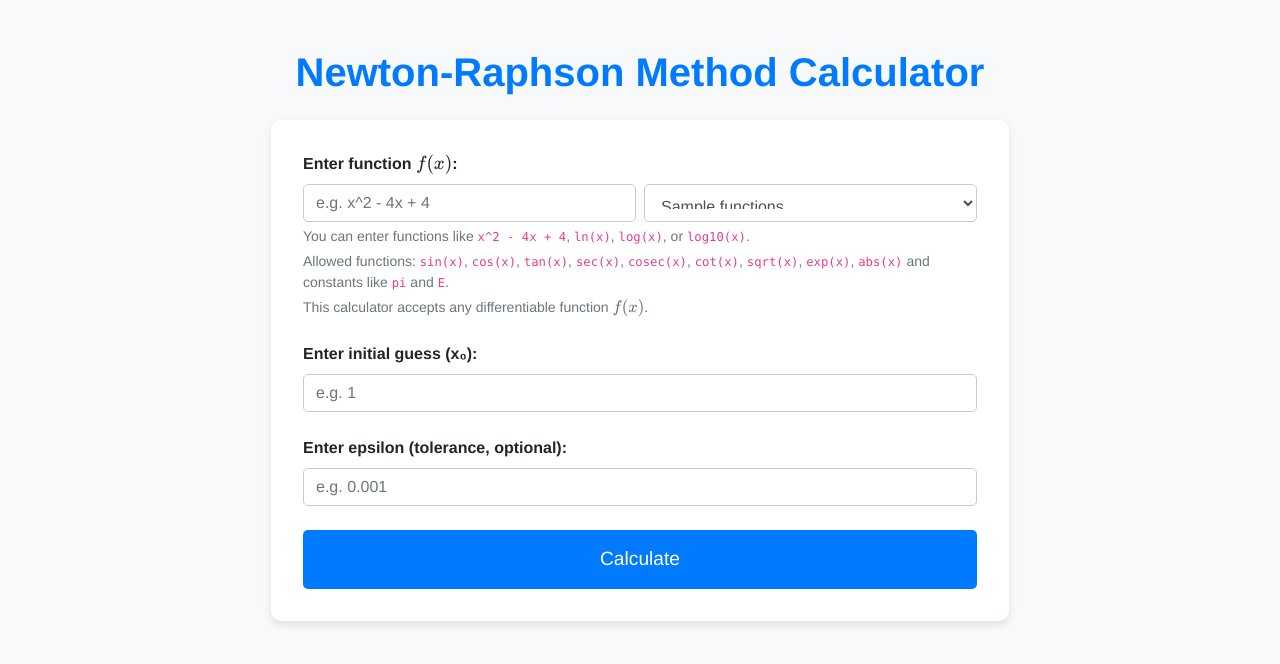
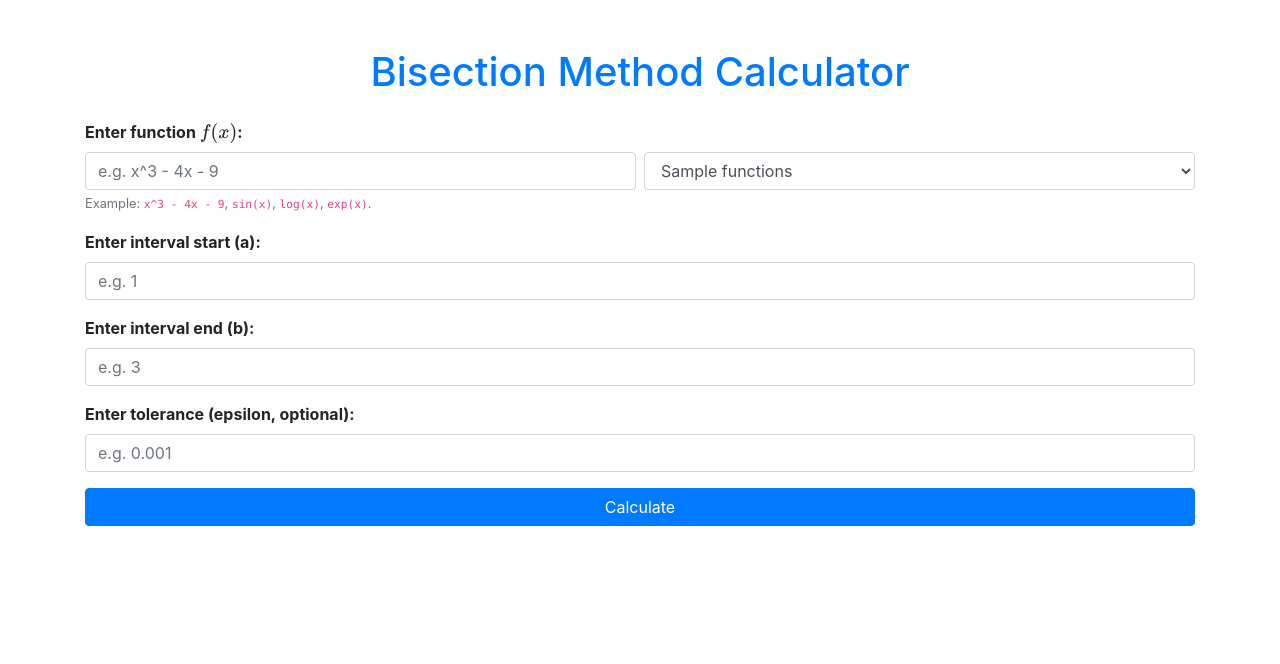
Before and after one commit to Sayidullo/bisection-method-calculator, a Flask app: page / in a window 1280 px wide. Shown: the top 664 px of the page. Run offline with Flask 3, Linux system fonts and the light colour scheme; some libraries are stand-ins or nearby versions.

Commit message:
Initial commit

```diff
--- a/app.py
+++ b/app.py
@@ -1,7 +1,6 @@
 from flask import Flask, render_template, request
 import sympy as sp
 import numpy as np
-from decimal import Decimal, InvalidOperation
 
 # Import additional parsing tools
 from sympy.parsing.sympy_parser import (
@@ -33,38 +32,49 @@
 
 transformations = standard_transformations + (implicit_multiplication_application, convert_xor)
 
-def newton_raphson(f, df, x0, epsilon=0.001, max_iterations=100):
-    """Performs the Newton-Raphson method to find a root of f(x)."""
+def bisection_method(f, a, b, epsilon=0.001, max_iterations=100):
+    """Performs the Bisection method to find a root of f(x)."""
     steps = []
-    current_x = float(x0)  # Convert Decimal to float for compatibility
+
+    try:
+        f_a = f(a)
+        f_b = f(b)
+
+        if not np.isfinite(f_a) or not np.isfinite(f_b):
+            return None, "Function evaluation resulted in an invalid number."
+
+        if f_a * f_b > 0:
+            return None, "Invalid interval: f(a) and f(b) must have opposite signs."
+
+    except Exception as e:
+        return None, f"Function evaluation error: {str(e)}"
 
     for iteration in range(max_iterations):
-        current_f = float(f(current_x))  # Ensure float conversion
-        current_df = float(df(current_x))
-
-        if abs(current_df) < 1e-8:  # Check for division by near-zero
-            return None, f"Derivative too small at x = {current_x:.6f}. The method may not converge."
-
-        next_x = current_x - (current_f / current_df)
-        error_val = abs(next_x - current_x)
+        mid = (a + b) / 2
+        f_mid = f(mid)
+        error_val = abs(b - a) / 2
 
         steps.append({
-            "iteration": iteration,
-            "x_n": current_x,
-            "f_x": current_f,
-            "df_x": current_df,
-            "next_x": next_x,
+            "iteration": iteration + 1,
+            "a": a,
+            "b": b,
+            "mid": mid,
+            "f_mid": f_mid,
             "error": error_val,
-            "formula": f"xₙ₊₁ = {current_x:.6f} - ({current_f:.6f})/({current_df:.6f}) = {next_x:.6f}"
+            "formula": f"mid = ({a:.6f} + {b:.6f}) / 2 = {mid:.6f}"
         })
 
-        if abs(current_f) < epsilon:  # Stop if function value is close to zero
+        if abs(f_mid) < epsilon or error_val < epsilon:
             return steps, None
 
-        current_x = next_x
+        if f_mid * f_a < 0:
+            b = mid
+            f_b = f_mid  # Update f(b)
+        else:
+            a = mid
+            f_a = f_mid  # Update f(a)
 
-    return None, "Newton-Raphson method did not converge after 100 iterations. Try another initial guess."
-
+    return None, "Bisection method did not converge after 100 iterations."
 
 @app.route("/", methods=["GET", "POST"])
 def index():
@@ -82,29 +92,33 @@
             x = sp.symbols('x')
             f_expr = parse_expr(function_str, local_dict=allowed_locals, transformations=transformations)
         except (SyntaxError, ValueError, TypeError) as e:
-            return render_template("index.html", error=f"Invalid function expression: Check syntax or use supported functions like sin(x), cos(x), etc. Details: {str(e)}")
-
-        f = sp.lambdify(x, f_expr, 'numpy')
-        df_expr = sp.diff(f_expr, x)
-        df = sp.lambdify(x, df_expr, 'numpy')
+            return render_template("index.html", error=f"Invalid function expression: {str(e)}")
 
         try:
-            x0 = float(request.form.get("x0"))  # Convert input directly to float
+            f = sp.lambdify(x, f_expr, 'numpy')  # Try NumPy first
+        except:
+            f = sp.lambdify(x, f_expr, 'sympy')  # Fallback to SymPy
+
+        try:
+            a = float(request.form.get("a"))
+            b = float(request.form.get("b"))
             epsilon = float(request.form.get("epsilon")) if request.form.get("epsilon") else 0.001
 
+            if a >= b:
+                return render_template("index.html", error="Invalid interval: a must be less than b.")
             if epsilon < 1e-10:
                 return render_template("index.html", error="Epsilon is too small. Use a value ≥ 1e-10.")
 
         except ValueError:
-            return render_template("index.html", error="Invalid numerical input for x₀ or epsilon.")
+            return render_template("index.html", error="Invalid numerical input for a, b, or epsilon.")
 
-        steps, error = newton_raphson(f, df, x0, epsilon)
+        steps, error = bisection_method(f, a, b, epsilon)
 
         if error:
             return render_template("index.html", error=error)
 
-        solution = steps[-1]["next_x"]
-        iteration_points = [x0] + [step["next_x"] for step in steps]
+        solution = steps[-1]["mid"]
+        iteration_points = [step["mid"] for step in steps]
         iteration_y = [f(val) for val in iteration_points]
 
         min_x = min(iteration_points)
--- a/templates/index.html
+++ b/templates/index.html
@@ -3,9 +3,9 @@
 
 <head>
   <meta charset="UTF-8">
-  <title>Newton-Raphson Calculator</title>
+  <title>Bisection Method Calculator</title>
   <meta name="viewport" content="width=device-width, initial-scale=1.0">
-  <!-- Bootstrap CSS for responsive design -->
+  <!-- Bootstrap CSS -->
   <link rel="stylesheet" href="https://stackpath.bootstrapcdn.com/bootstrap/4.5.2/css/bootstrap.min.css">
   <!-- Animate.css for animations -->
   <link rel="stylesheet" href="https://cdnjs.cloudflare.com/ajax/libs/animate.css/4.1.1/animate.min.css" />
@@ -18,7 +18,7 @@
 </head>
 
 <body class="container mt-5">
-  <h1 class="mb-4 animate__animated animate__fadeInDown text-center text-primary">Newton-Raphson Method Calculator</h1>
+  <h1 class="mb-4 animate__animated animate__fadeInDown text-center text-primary">Bisection Method Calculator</h1>
 
   {% if error %}
   <div class="alert alert-danger animate__animated animate__fadeInUp">{{ error }}</div>
@@ -28,41 +28,35 @@
     <div class="form-group">
       <label for="function"><strong>Enter function \( f(x) \):</strong></label>
       <div class="d-flex">
-        <input type="text" name="function" id="function" class="form-control" placeholder="e.g. x^2 - 4x + 4" required>
+        <input type="text" name="function" id="function" class="form-control" placeholder="e.g. x^3 - 4x - 9" required>
         <select id="functionDropdown" class="form-control ml-2" onchange="insertFunction()">
           <option value="">Sample functions</option>
-          <option value="x^2 - 4*x + 4" data-latex="x^2 - 4x + 4">x² - 4x + 4</option>
-          <option value="x^3 - 6*x^2 + 11*x - 6" data-latex="x^3 - 6x^2 + 11x - 6">x³ - 6x² + 11x - 6</option>
-          <option value="x^2 + sin(x)" data-latex="x^2 + \sin(x)">x² + sin(x)</option>
-          <option value="exp(x) - x" data-latex="\exp(x) - x">exp(x) - x</option>
-          <option value="abs(x)" data-latex="|x|">|x|</option>
-          <option value="x^2 - cos(x)" data-latex="x^2 - \cos(x)">x² - cos(x)</option>
-          <option value="log(x)" data-latex="\ln(x)">ln(x)</option>
-          <option value="sqrt(x) + 1" data-latex="\sqrt{x} + 1">√(x) + 1</option>
-          <option value="x^2 + x + 1" data-latex="x^2 + x + 1">x² + x + 1</option>
+          <option value="x^3 - 4*x - 9">x³ - 4x - 9</option>
+          <option value="x^2 - 4*x + 4">x² - 4x + 4</option>
+          <option value="sin(x) - x/2">sin(x) - x/2</option>
+          <option value="exp(x) - 3*x">exp(x) - 3x</option>
         </select>
       </div>
       <small class="form-text text-muted">
-        You can enter functions like <code>x^2 - 4x + 4</code>, <code>ln(x)</code>, <code>log(x)</code>, or
-        <code>log10(x)</code>.
-      </small>
-      <small class="form-text text-muted">
-        Allowed functions: <code>sin(x)</code>, <code>cos(x)</code>, <code>tan(x)</code>, <code>sec(x)</code>,
-        <code>cosec(x)</code>, <code>cot(x)</code>, <code>sqrt(x)</code>, <code>exp(x)</code>, <code>abs(x)</code> and
-        constants like <code>pi</code> and <code>E</code>.
-      </small>
-      <small class="form-text text-muted">
-        This calculator accepts any differentiable function \( f(x) \).
+        Example: <code>x^3 - 4x - 9</code>, <code>sin(x)</code>, <code>log(x)</code>, <code>exp(x)</code>.
       </small>
     </div>
+
     <div class="form-group">
-      <label for="x0"><strong>Enter initial guess (x₀):</strong></label>
-      <input type="text" name="x0" id="x0" class="form-control" placeholder="e.g. 1" required>
+      <label for="a"><strong>Enter interval start (a):</strong></label>
+      <input type="text" name="a" id="a" class="form-control" placeholder="e.g. 1" required>
     </div>
+
     <div class="form-group">
-      <label for="epsilon"><strong>Enter epsilon (tolerance, optional):</strong></label>
+      <label for="b"><strong>Enter interval end (b):</strong></label>
+      <input type="text" name="b" id="b" class="form-control" placeholder="e.g. 3" required>
+    </div>
+
+    <div class="form-group">
+      <label for="epsilon"><strong>Enter tolerance (epsilon, optional):</strong></label>
       <input type="text" name="epsilon" id="epsilon" class="form-control" placeholder="e.g. 0.001">
     </div>
+
     <button type="submit" class="btn btn-primary btn-block" id="submitButton">
       Calculate
       <span id="spinner" class="spinner-border spinner-border-sm" role="status" aria-hidden="true"
@@ -82,11 +76,13 @@
       }
     }
 
+    // Show spinner on submit
     document.querySelector("form").onsubmit = function () {
       document.getElementById("spinner").style.display = "inline-block";
       document.getElementById("submitButton").disabled = true;
     };
   </script>
+
 </body>
 
 </html>
--- a/templates/static/styles.css
+++ /dev/null
@@ -1,158 +0,0 @@
-body {
-  background-color: #f8f9fa;
-  font-family: 'Helvetica Neue', Helvetica, Arial, sans-serif;
-}
-
-h1, h2 {
-  color: #343a40;
-  font-weight: bold;
-}
-
-form {
-  background-color: #ffffff;
-  border-radius: 10px;
-  padding: 2rem;
-  box-shadow: 0 4px 8px rgba(0, 0, 0, 0.1);
-}
-
-form .form-group {
-  margin-bottom: 1.5rem;
-}
-
-form .form-control {
-  border-radius: 5px;
-  border: 1px solid #ccc;
-  padding: 0.75rem;
-  font-size: 1rem;
-}
-
-form .form-text {
-  font-size: 0.875rem;
-}
-
-button[type="submit"] {
-  background-color: #007bff;
-  border: none;
-  color: white;
-  font-size: 1.1rem;
-  padding: 10px 15px;
-  border-radius: 5px;
-  transition: background-color 0.3s;
-}
-
-button[type="submit"]:hover {
-  background-color: #0056b3;
-}
-
-button[type="submit"]:active {
-  background-color: #00408a;
-}
-
-/* Styles for the error message */
-.alert {
-  border-radius: 10px;
-  font-size: 1rem;
-  margin-bottom: 20px;
-}
-
-/* Animate the button on hover */
-button[type="submit"] {
-  transition: transform 0.3s ease-in-out;
-}
-
-button[type="submit"]:hover {
-  transform: scale(1.05);
-}
-
-/* Customize the alert box */
-.alert-danger {
-  background-color: #f8d7da;
-  border-color: #f5c6cb;
-  color: #721c24;
-}
-
-/* Small adjustments to form text */
-small.form-text {
-  color: #6c757d;
-  font-size: 0.875rem;
-}
-
-/* Add spacing between form fields */
-.form-group + .form-group {
-  margin-top: 1.5rem;
-}
-
-/* Centered layout */
-.container {
-  max-width: 600px;
-  margin: 0 auto;
-}
-
-/* Button placement and animation */
-button[type="submit"] {
-  width: 100%;
-  padding: 15px;
-  font-size: 1.2rem;
-}
-
-/* MEDIA QUERIES FOR RESPONSIVE DESIGN */
-
-/* Mobile (Phones) */
-@media (max-width: 575.98px) {
-  h1 {
-    font-size: 1.5rem;
-  }
-
-  .container {
-    padding: 10px;
-  }
-
-  form {
-    padding: 1rem;
-  }
-
-  button[type="submit"] {
-    padding: 12px;
-    font-size: 1.1rem;
-  }
-
-  .form-group label {
-    font-size: 0.9rem;
-  }
-
-  .form-control {
-    font-size: 0.9rem;
-  }
-}
-
-/* Tablet */
-@media (min-width: 576px) and (max-width: 767.98px) {
-  .container {
-    max-width: 80%;
-  }
-
-  button[type="submit"] {
-    padding: 12px;
-    font-size: 1.1rem;
-  }
-}
-
-/* Small Laptop (Desktop) */
-@media (min-width: 768px) {
-  .container {
-    max-width: 60%;
-  }
-
-  h1 {
-    font-size: 2.5rem;
-  }
-
-  button[type="submit"] {
-    padding: 15px;
-    font-size: 1.2rem;
-  }
-
-  .form-control {
-    font-size: 1rem;
-  }
-}
```
Also changed, not shown: templates/result.html (+99 -137 lines).
